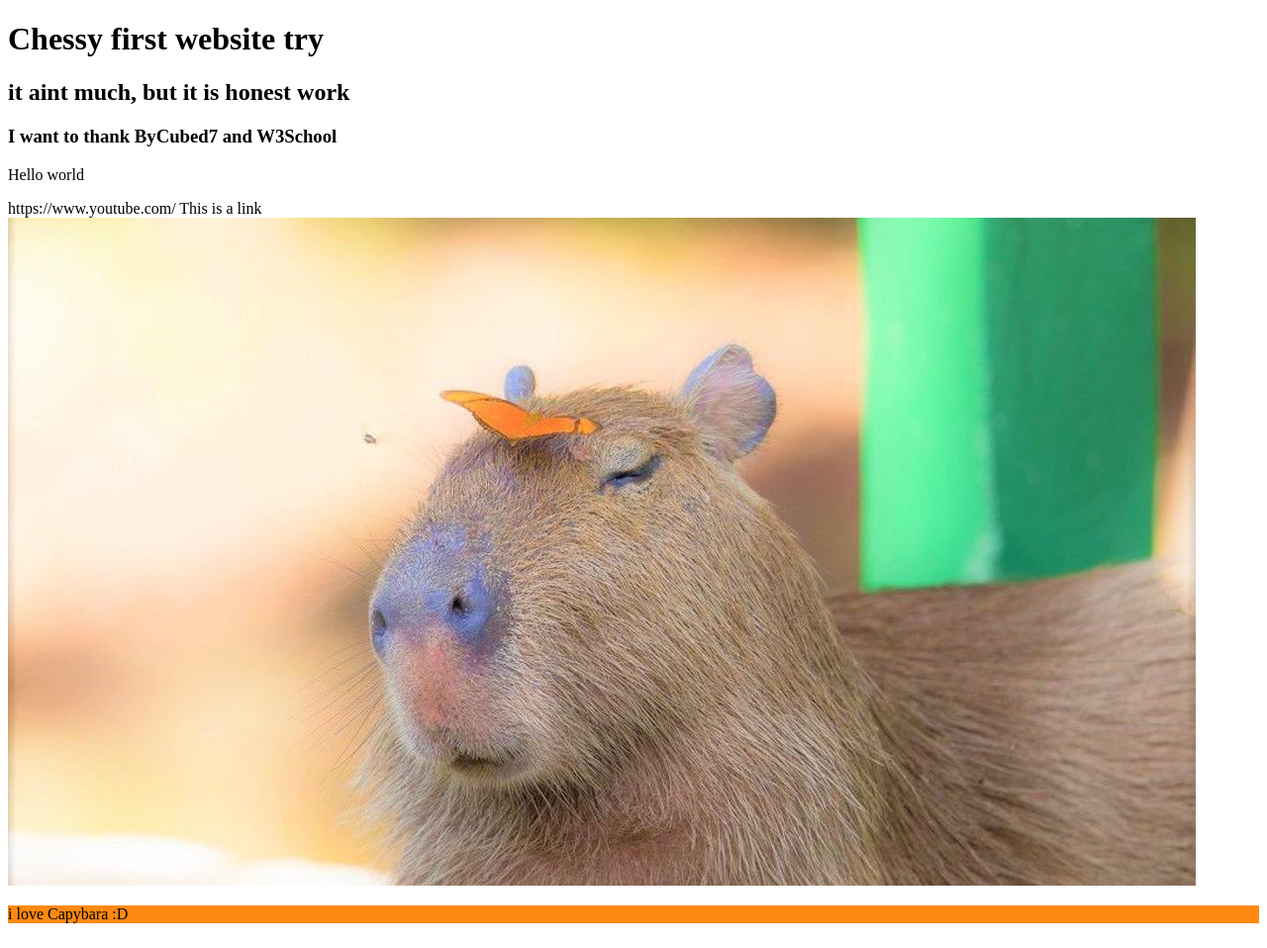
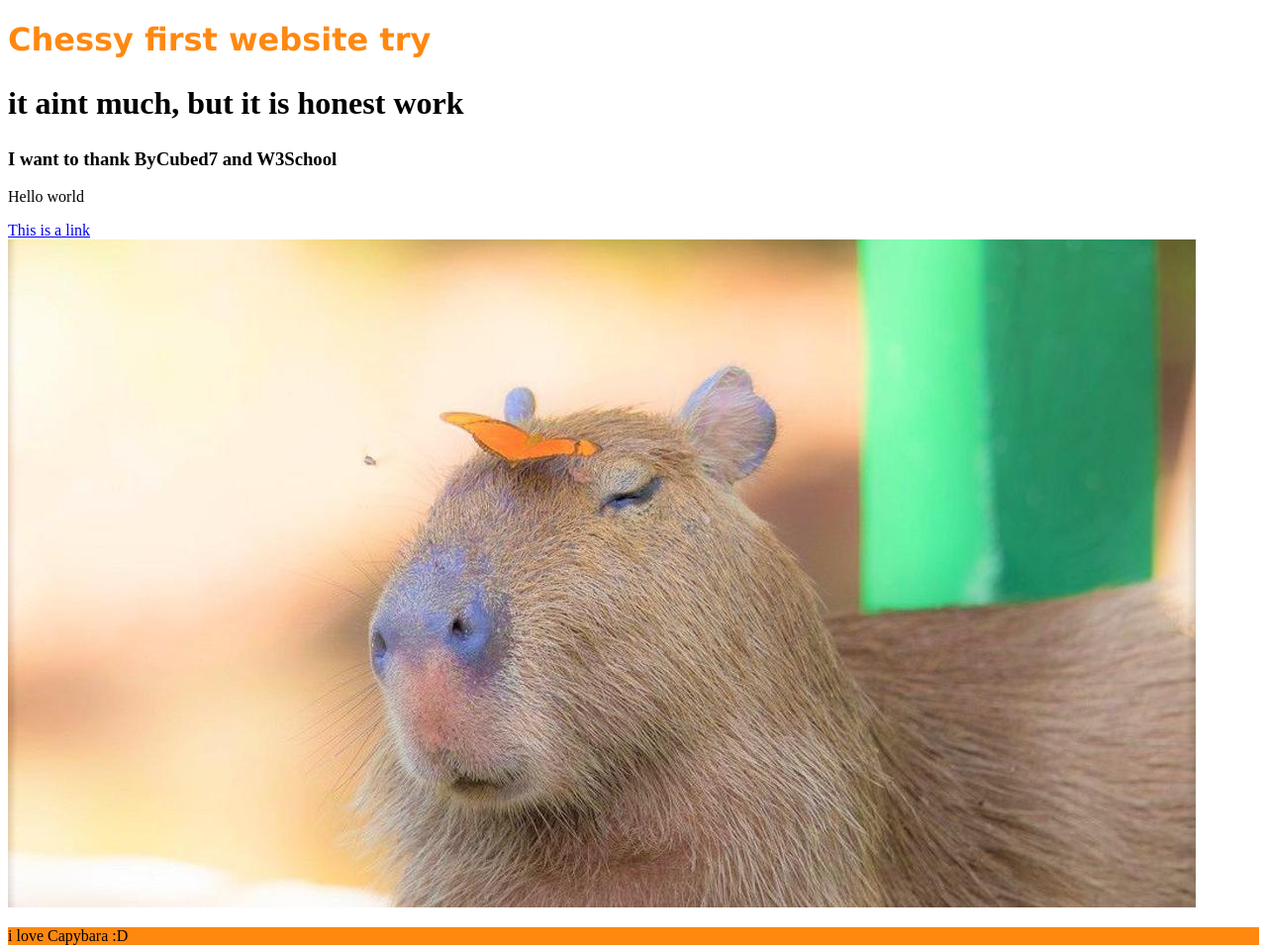
Before and after one commit to cheyssgrill/Website, a plain HTML site: page index.htm in a window 1280 px wide. Shown: the whole page at 99% size. Drawn offline with Linux system fonts and the light colour scheme.

Commit message:
Update index.htm

```diff
--- a/index.htm
+++ b/index.htm
@@ -2,13 +2,12 @@
 <html>
 <body>
 
-<h1>Chessy first website try <tagname style="font-size: large;font: 1em sans-serif;"></h1>
-<h2> it aint much, but it is honest work</h2>
+<h1 style="color: #FF8811; font-family:Verdana;">Chessy first website try </h1>
+
+<h2 style="font-size: 200%;"> it aint much, but it is honest work</h2>
 <h3> I want to thank ByCubed7 and W3School </h3>
 <p>Hello world</p>
-
-<a> https://www.youtube.com/  This is a link</a>
-
+<a style="text-align: center;"; href=https://www.youtube.com> This is a link</a>
 <img src="Capybara.jpg" width="1200" height="675">
 <p style="background-color:#FF8811;" > i love Capybara :D </p>
 </body>
```
